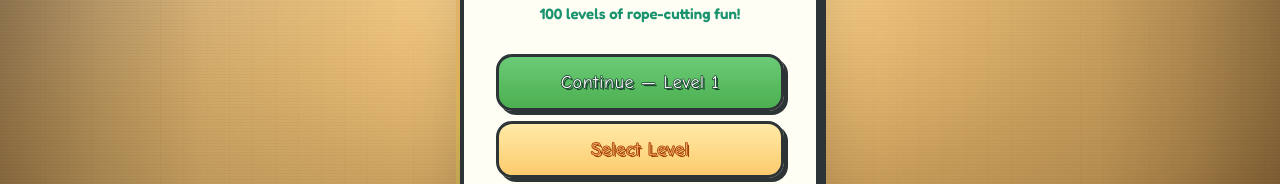
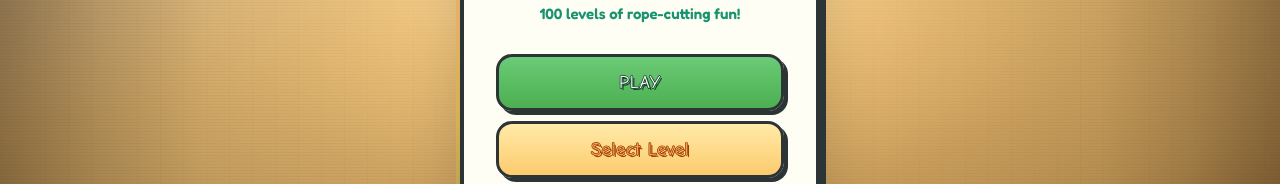
Before and after one commit to raphis123/cut-the-rope, a plain HTML site: page Game/index.html in a window 1280 px wide. Both pictures are taken after a click on the button "Tap to Start!". Shown: the part 318-502 px from the top of the page. Drawn offline with Linux system fonts and the light colour scheme; a web font is replaced by a local one.

```diff
--- a/Game/index.html
+++ b/Game/index.html
@@ -78,9 +78,7 @@
         </div>
         <h1 class="menu-title">Cut the Rope</h1>
         <p class="menu-tagline">100 levels of rope-cutting fun!</p>
-        <button id="btn-menu-play" type="button" class="menu-btn menu-btn-primary">
-          Continue — <span id="menu-continue-label">Level 1</span>
-        </button>
+        <button id="btn-menu-play" type="button" class="menu-btn menu-btn-primary">PLAY</button>
         <button id="btn-menu-levels" type="button" class="menu-btn menu-btn-secondary">Select Level</button>
         <button id="btn-menu-settings" type="button" class="menu-btn menu-btn-secondary">Settings</button>
         <div class="menu-stats">
--- a/Game/js/screens.js
+++ b/Game/js/screens.js
@@ -21,7 +21,6 @@
   const loadingFill = document.getElementById('loading-bar-fill');
   const loadingStatus = document.getElementById('loading-status');
   const btnLoadingStart = document.getElementById('btn-loading-start');
-  const menuContinueLabel = document.getElementById('menu-continue-label');
   const menuStarsTotal = document.getElementById('menu-stars-total');
   const levelsProgressFill = document.getElementById('levels-progress-fill');
   const levelsProgressText = document.getElementById('levels-progress-text');
@@ -72,8 +71,6 @@
 
   function updateMenuStats() {
     const progress = getProgress();
-    const continueLevel = Math.max(1, Math.min(progress.unlocked, LEVELS.length));
-    menuContinueLabel.textContent = 'Level ' + continueLevel;
     menuStarsTotal.textContent = String(totalStarsCollected(progress));
   }
 
```
